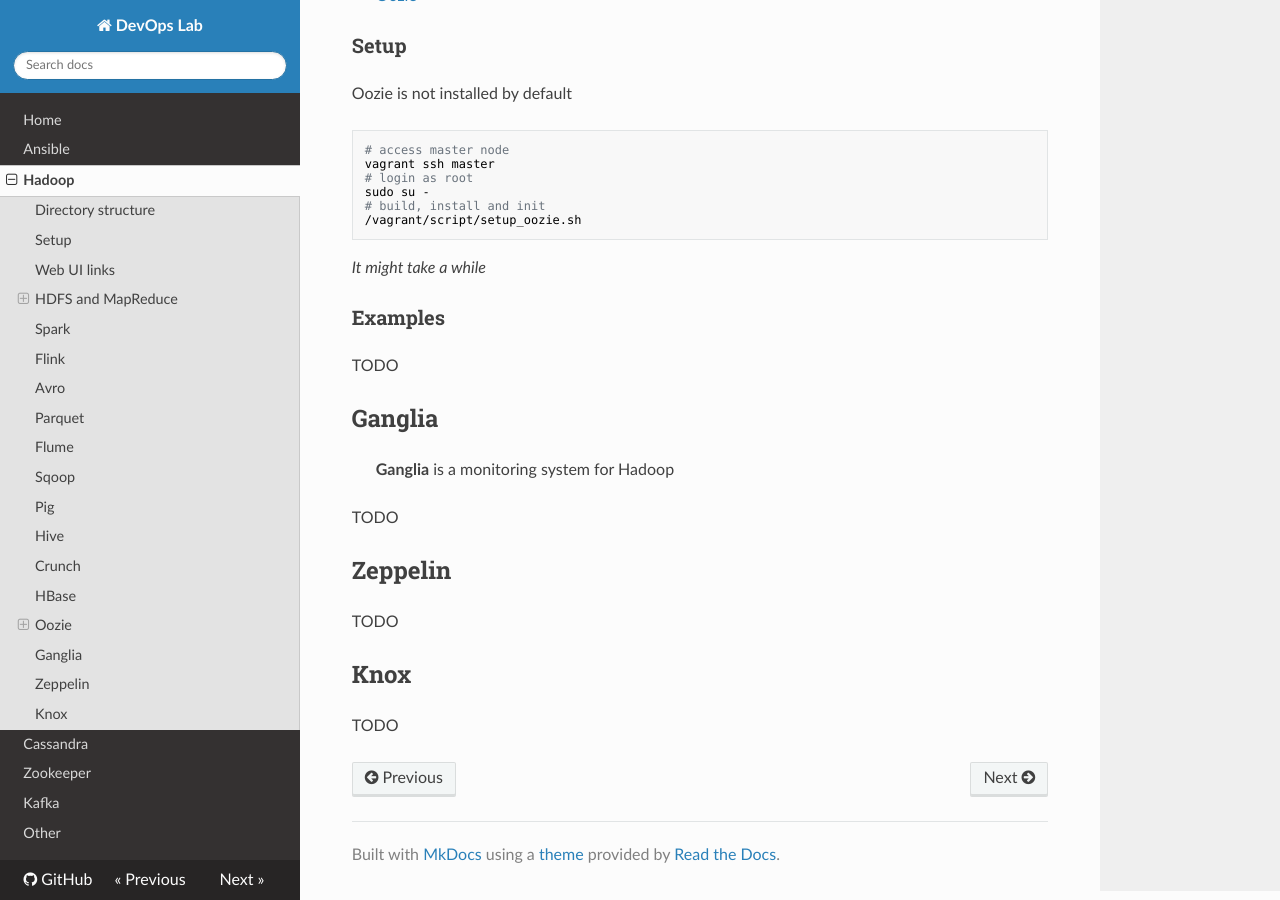
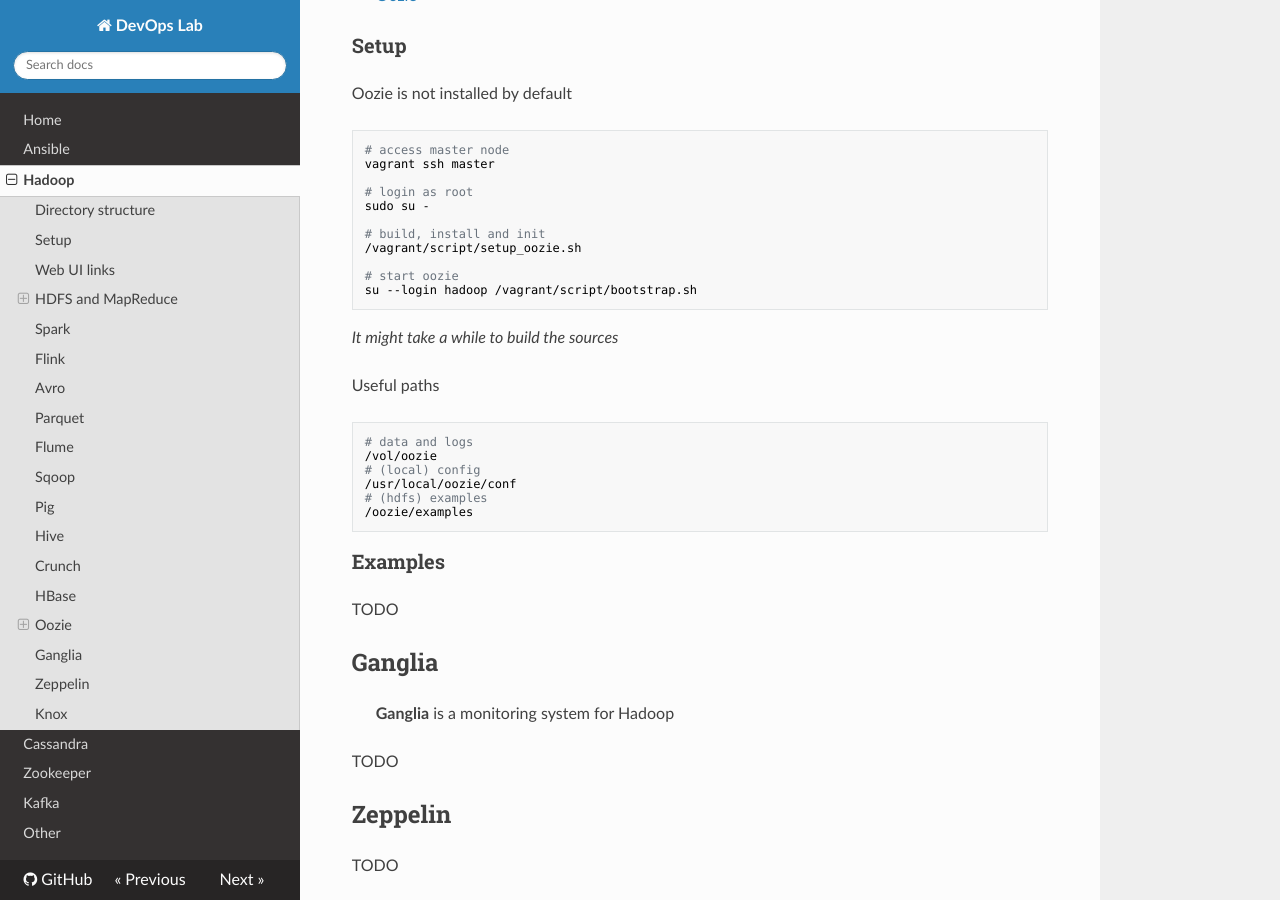
Before and after one commit to niqdev/devops, an MkDocs documentation site: the page built from docs/hadoop.md, in a window 1280 px wide and 900 px high, scrolled down 4597 px. Built offline with MkDocs 1.6.1, drawn with Linux system fonts in a browser that asks for light colours; nearby versions of some CDN libraries; old or Windows-style settings are respelled for this version of MkDocs.

````diff
--- a/docs/hadoop.md
+++ b/docs/hadoop.md
@@ -228,15 +228,30 @@ Documentation
 
 Oozie is not installed by default
 
-```
+```bash
 # access master node
 vagrant ssh master
+
 # login as root
 sudo su -
+
 # build, install and init
 /vagrant/script/setup_oozie.sh
+
+# start oozie
+su --login hadoop /vagrant/script/bootstrap.sh
 ```
-*It might take a while*
+*It might take a while to build the sources*
+
+Useful paths
+```bash
+# data and logs
+/vol/oozie
+# (local) config
+/usr/local/oozie/conf
+# (hdfs) examples
+/oozie/examples
+```
 
 ### Examples
 
````
Also changed, not shown: 3 other files.
